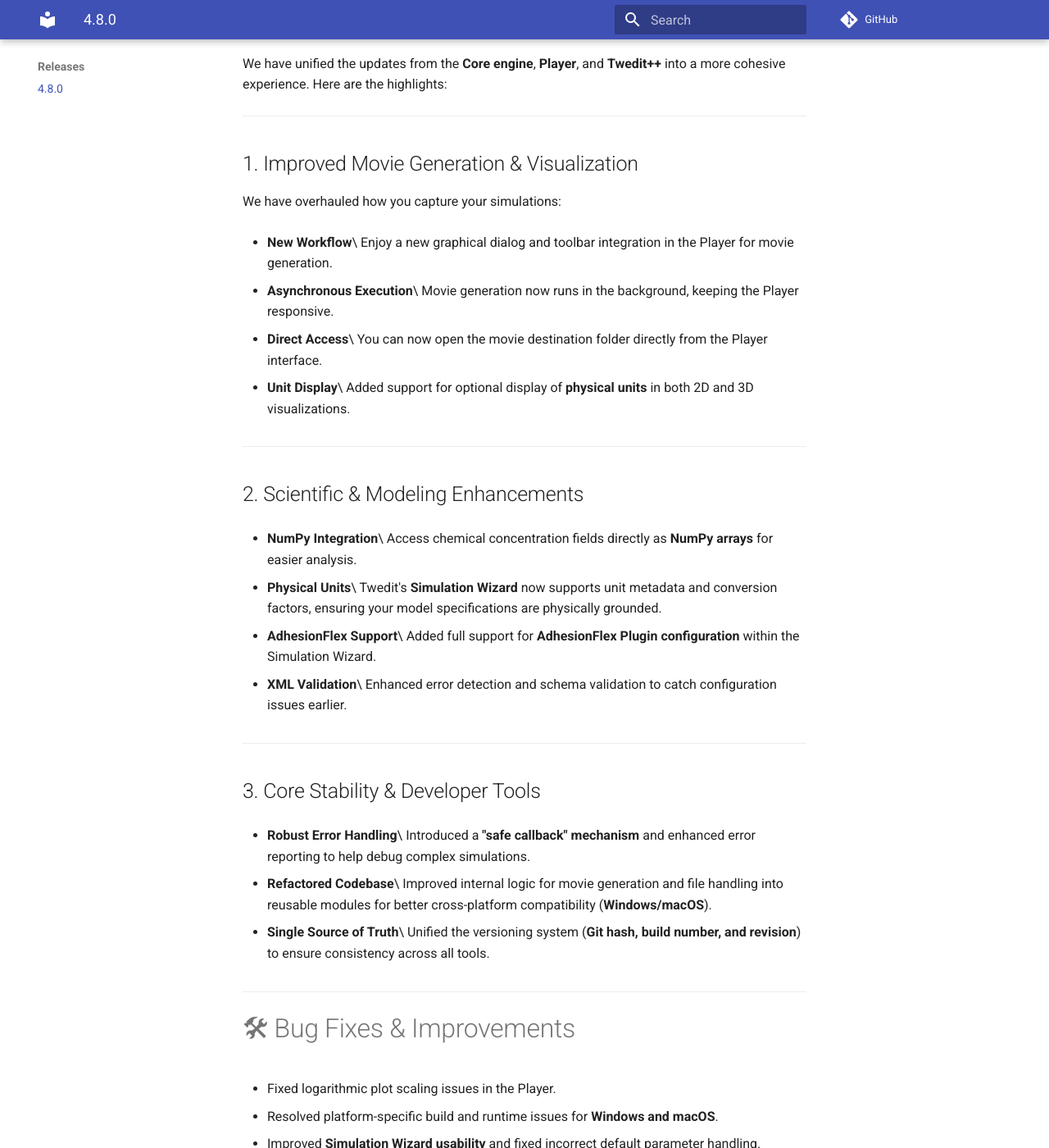
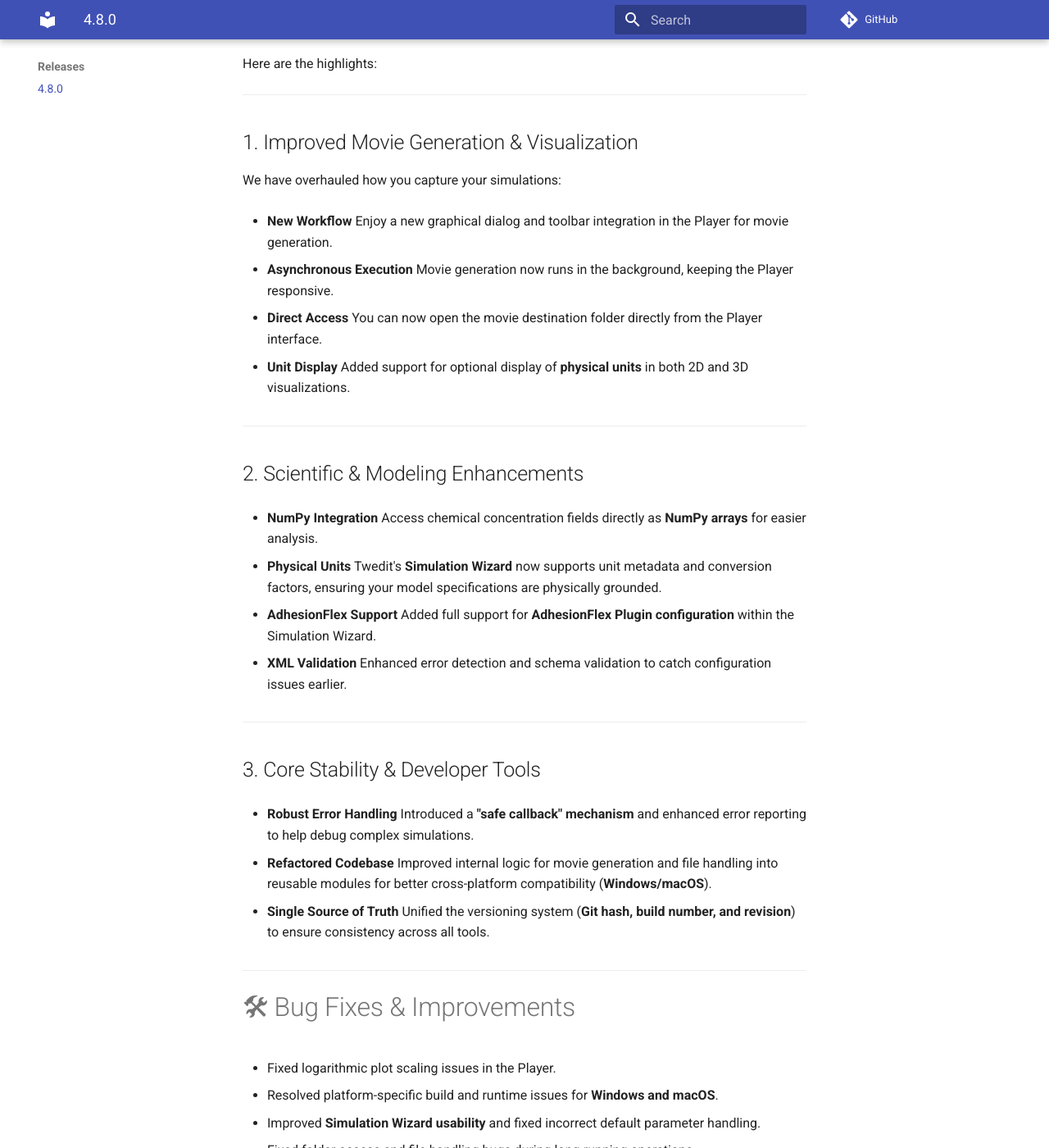
Before and after one commit to CompuCell3D/compucell3d.github.io, an MkDocs documentation site: the page built from docs/releases/4.8.0.md, in a window 1280 px wide and 1400 px high, scrolled down 1026 px. Shown: the whole window at 82% size. Built offline with MkDocs 1.6.1 and Material for MkDocs 9.7.7, drawn with Linux system fonts in a browser that asks for light colours; comment, search, counter and statistics services are not loaded.

Commit message:
updated release

```diff
--- a/docs/releases/4.8.0.md
+++ b/docs/releases/4.8.0.md
@@ -45,8 +45,7 @@
 
 # 🌟 What's New in v4.8.0
 
-We have unified the updates from the **Core engine**, **Player**, and
-**Twedit++** into a more cohesive experience. Here are the highlights:
+Here are the highlights:
 
 ------------------------------------------------------------------------
 
@@ -54,19 +53,19 @@
 
 We have overhauled how you capture your simulations:
 
--   **New Workflow**\
+-   **New Workflow**
     Enjoy a new graphical dialog and toolbar integration in the Player
     for movie generation.
 
--   **Asynchronous Execution**\
+-   **Asynchronous Execution**
     Movie generation now runs in the background, keeping the Player
     responsive.
 
--   **Direct Access**\
+-   **Direct Access**
     You can now open the movie destination folder directly from the
     Player interface.
 
--   **Unit Display**\
+-   **Unit Display**
     Added support for optional display of **physical units** in both 2D
     and 3D visualizations.
 
@@ -74,20 +73,20 @@
 
 ## 2. Scientific & Modeling Enhancements
 
--   **NumPy Integration**\
+-   **NumPy Integration**
     Access chemical concentration fields directly as **NumPy arrays**
     for easier analysis.
 
--   **Physical Units**\
+-   **Physical Units**
     Twedit's **Simulation Wizard** now supports unit metadata and
     conversion factors, ensuring your model specifications are
     physically grounded.
 
--   **AdhesionFlex Support**\
+-   **AdhesionFlex Support**
     Added full support for **AdhesionFlex Plugin configuration** within
     the Simulation Wizard.
 
--   **XML Validation**\
+-   **XML Validation**
     Enhanced error detection and schema validation to catch
     configuration issues earlier.
 
@@ -95,16 +94,16 @@
 
 ## 3. Core Stability & Developer Tools
 
--   **Robust Error Handling**\
+-   **Robust Error Handling**
     Introduced a **"safe callback" mechanism** and enhanced error
     reporting to help debug complex simulations.
 
--   **Refactored Codebase**\
+-   **Refactored Codebase**
     Improved internal logic for movie generation and file handling into
     reusable modules for better cross-platform compatibility
     (**Windows/macOS**).
 
--   **Single Source of Truth**\
+-   **Single Source of Truth**
     Unified the versioning system (**Git hash, build number, and
     revision**) to ensure consistency across all tools.
 
```
